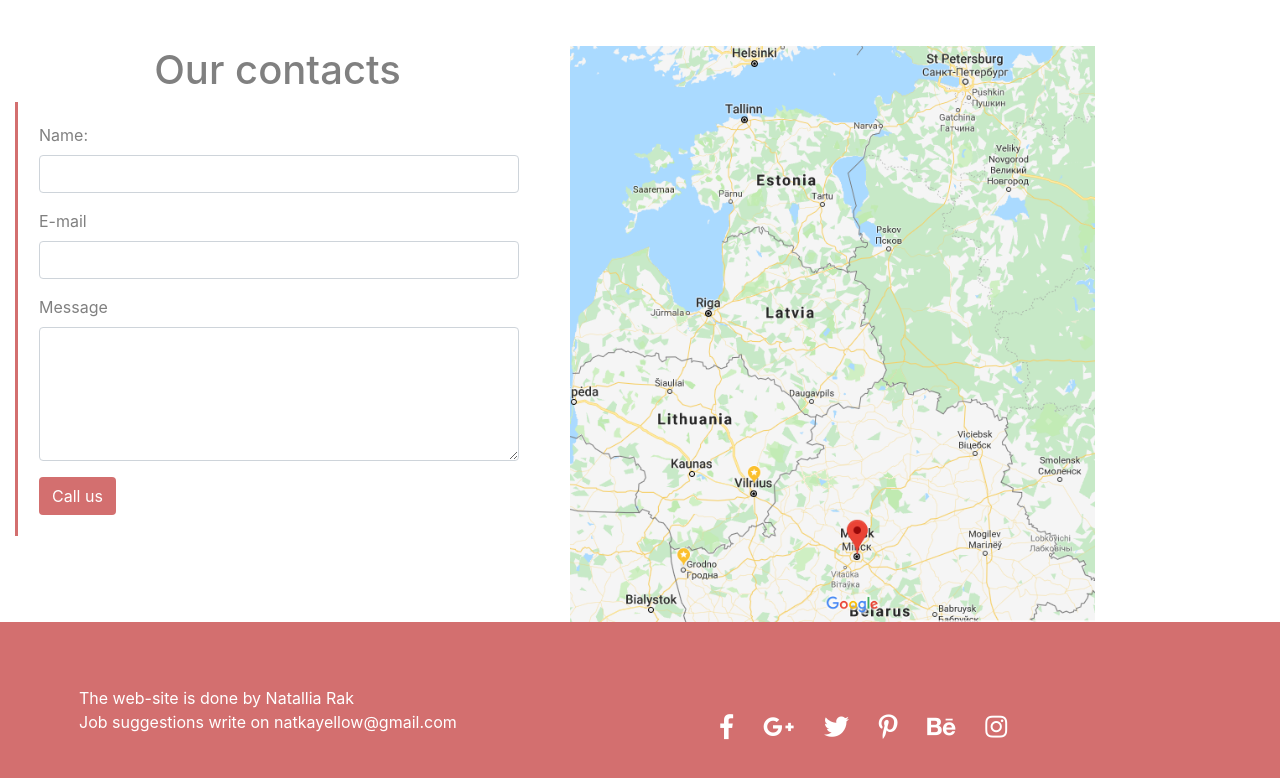
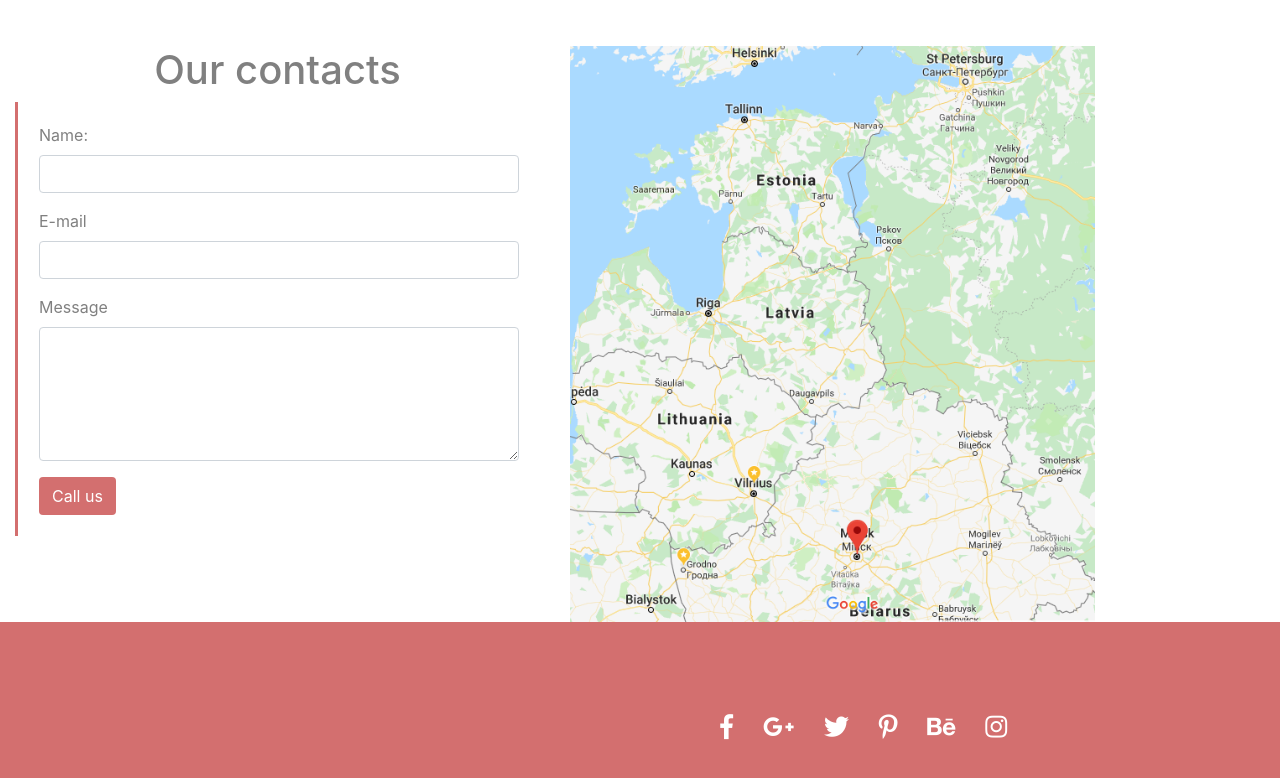
Before and after one commit to ElRoyer/InteriorDesign, a plain HTML site: page index.html in a window 1280 px wide. Shown: the part 3438-4216 px from the top of the page. Drawn offline with nearby package versions, Linux system fonts and the light colour scheme.

Commit message:
Update index.html

```diff
--- a/index.html
+++ b/index.html
@@ -184,8 +184,7 @@
        <div class="footer">
           <div class="text_footer row">
              <div class="col-12 col-sm-12 col-md-6 col-lg-6 col-xl-6 container">
-               <p> The web-site is done by Natallia Rak<br>
-                 Job suggestions write on natkayellow@gmail.com
+
               </p>
             </div>
             <div class="col-12 col-sm-12 col-md-6 col-lg-6 col-xl-6 container">
```
